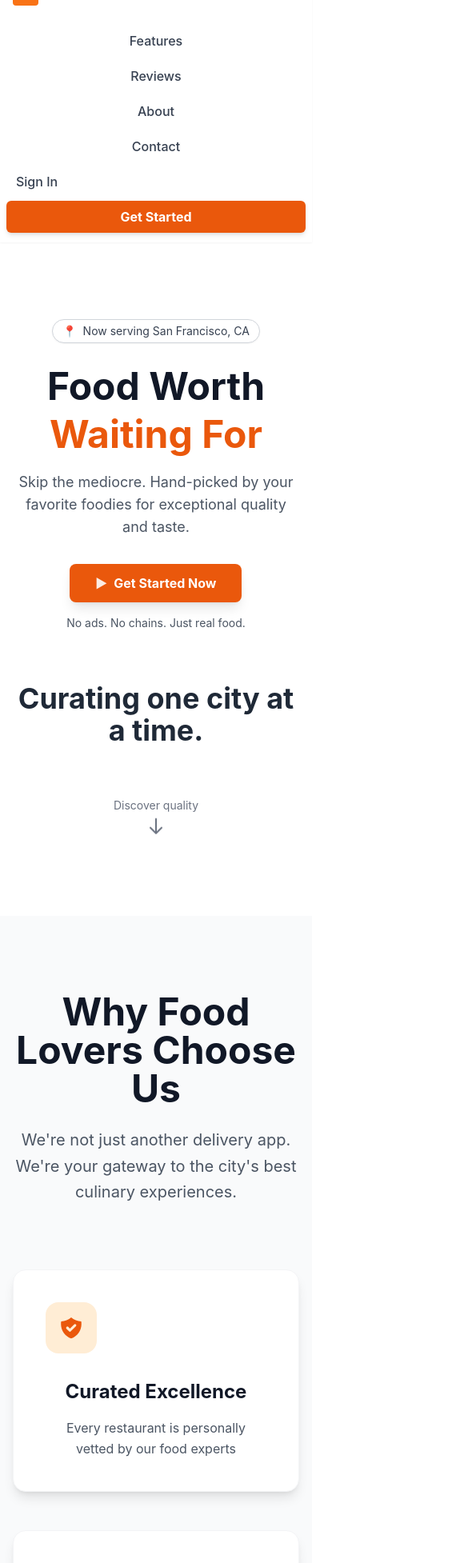
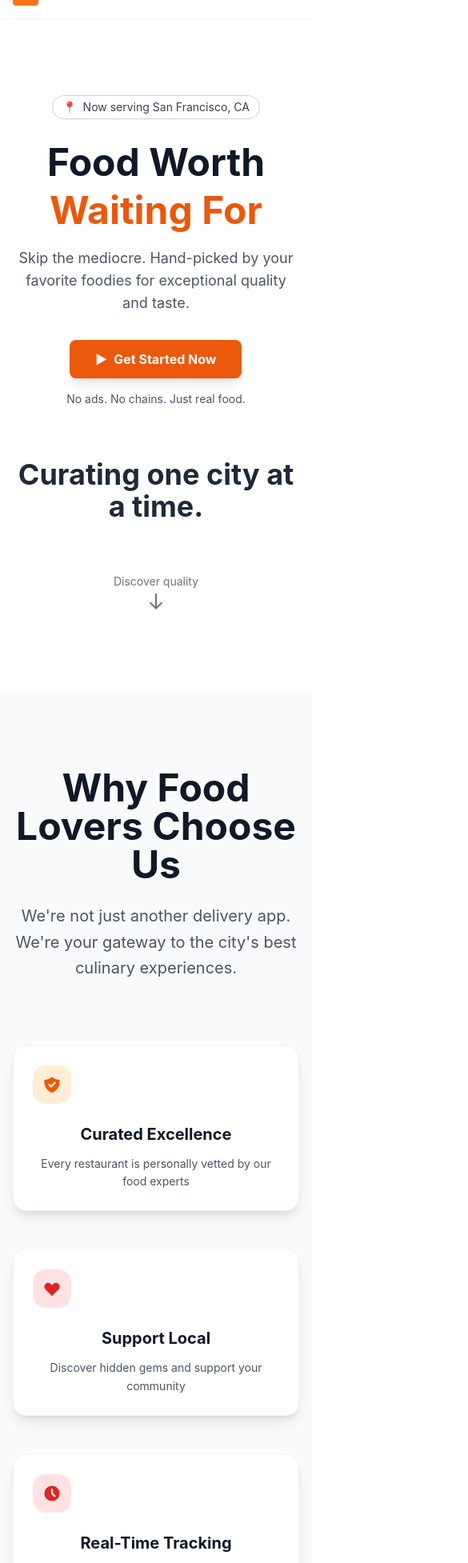
Before and after one commit to Nipunme7/Curated_Bites, a React (Create React App) app in the folder frontend/: page / in a window 390 px wide. Shown: the part 41-1995 px from the top of the page at 80% size, 585 px wide, since content can reach past the window. Built offline with nearby package versions, Linux system fonts and the light colour scheme.

Commit message:
feat: Improve mobile responsiveness and navigation UX

```diff
--- a/frontend/src/components/pages/LandingPage.jsx
+++ b/frontend/src/components/pages/LandingPage.jsx
@@ -1,9 +1,10 @@
-import React, { useEffect, useRef } from 'react';
+import React, { useEffect, useRef, useState } from 'react';
 
 const LandingPage = () => {
     const featuresRef = useRef(null);
     const statsRef = useRef(null);
     const ctaRef = useRef(null);
+    const [isMobileMenuOpen, setIsMobileMenuOpen] = useState(false);
 
     useEffect(() => {
         // Scroll to top when page loads/refreshes
@@ -37,6 +38,13 @@ const LandingPage = () => {
         <div className="min-h-screen bg-white">
             {/* Navigation */}
             <nav className="bg-white shadow-sm sticky top-0 z-50">
+                {/* Mobile menu backdrop */}
+                {isMobileMenuOpen && (
+                    <div
+                        className="fixed inset-0 bg-black bg-opacity-50 z-40 md:hidden"
+                        onClick={() => setIsMobileMenuOpen(false)}
+                    />
+                )}
                 <div className="max-w-7xl mx-auto px-4 sm:px-6 lg:px-8">
                     <div className="flex justify-between items-center h-16">
                         <div className="flex items-center">
@@ -79,13 +87,13 @@ const LandingPage = () => {
                                 type="button"
                                 className="inline-flex items-center justify-center p-2 rounded-md text-gray-400 hover:text-white hover:bg-orange-500 focus:outline-none focus:ring-2 focus:ring-inset focus:ring-white"
                                 aria-controls="mobile-menu"
-                                aria-expanded="false"
+                                aria-expanded={isMobileMenuOpen}
+                                onClick={() => setIsMobileMenuOpen(!isMobileMenuOpen)}
                             >
-                                <span className="sr-only">Open main menu</span>
+                                <span className="sr-only">{isMobileMenuOpen ? 'Close main menu' : 'Open main menu'}</span>
                                 {/* Icon when menu is closed. */}
-                                {/* Heroicon name: outline/bars-3 */}
                                 <svg
-                                    className="block h-6 w-6"
+                                    className={`${isMobileMenuOpen ? 'hidden' : 'block'} h-6 w-6`}
                                     xmlns="http://www.w3.org/2000/svg"
                                     fill="none"
                                     viewBox="0 0 24 24"
@@ -100,9 +108,8 @@ const LandingPage = () => {
                                     />
                                 </svg>
                                 {/* Icon when menu is open. */}
-                                {/* Heroicon name: outline/x */}
                                 <svg
-                                    className="hidden h-6 w-6"
+                                    className={`${isMobileMenuOpen ? 'block' : 'hidden'} h-6 w-6`}
                                     xmlns="http://www.w3.org/2000/svg"
                                     fill="none"
                                     viewBox="0 0 24 24"
@@ -122,38 +129,62 @@ const LandingPage = () => {
                 </div>
 
                 {/* Mobile menu, show/hide based on menu state. */}
-                <div className="md:hidden" id="mobile-menu">
-                    <div className="px-2 pt-2 pb-3 space-y-1 sm:px-3">
+                <div className={`md:hidden ${isMobileMenuOpen ? 'block' : 'hidden'}`} id="mobile-menu">
+                    <div className="absolute top-16 left-0 right-0 bg-white shadow-lg border-t border-gray-200 px-4 py-6 space-y-3 z-50 animate-slide-down">
+                        <div className="flex justify-end mb-4">
+                            <button
+                                onClick={() => setIsMobileMenuOpen(false)}
+                                className="w-8 h-8 text-gray-500 hover:text-orange-600 flex items-center justify-center transition-colors duration-300"
+                            >
+                                <svg className="w-5 h-5" fill="none" stroke="currentColor" viewBox="0 0 24 24">
+                                    <path strokeLinecap="round" strokeLinejoin="round" strokeWidth="2" d="M6 18L18 6M6 6l12 12" />
+                                </svg>
+                            </button>
+                        </div>
+
+                        <div className="space-y-2">
                             <a
                                 href="#features"
-                            className="text-gray-700 hover:bg-orange-500 hover:text-white block px-3 py-2 rounded-md text-base font-medium"
+                                className="text-gray-700 hover:text-orange-600 block py-3 px-4 text-base font-medium transition-colors duration-300"
+                                onClick={() => setIsMobileMenuOpen(false)}
                             >
                                 Features
                             </a>
+
                             <a
                                 href="#reviews"
-                            className="text-gray-700 hover:bg-orange-500 hover:text-white block px-3 py-2 rounded-md text-base font-medium"
+                                className="text-gray-700 hover:text-orange-600 block py-3 px-4 text-base font-medium transition-colors duration-300"
+                                onClick={() => setIsMobileMenuOpen(false)}
                             >
                                 Reviews
                             </a>
+
                             <a
                                 href="#about"
-                            className="text-gray-700 hover:bg-orange-500 hover:text-white block px-3 py-2 rounded-md text-base font-medium"
+                                className="text-gray-700 hover:text-orange-600 block py-3 px-4 text-base font-medium transition-colors duration-300"
+                                onClick={() => setIsMobileMenuOpen(false)}
                             >
                                 About
                             </a>
+
                             <a
                                 href="#contact"
-                            className="text-gray-700 hover:bg-orange-500 hover:text-white block px-3 py-2 rounded-md text-base font-medium"
+                                className="text-gray-700 hover:text-orange-600 block py-3 px-4 text-base font-medium transition-colors duration-300"
+                                onClick={() => setIsMobileMenuOpen(false)}
                             >
                                 Contact
                             </a>
-                        <button className="text-gray-700 hover:bg-orange-500 hover:text-white block px-3 py-2 rounded-md text-base font-medium">
+                        </div>
+
+                        <div className="pt-4 border-t border-gray-100 space-y-3">
+                            <button className="bg-gray-100 hover:bg-gray-200 text-gray-700 font-semibold py-3 px-4 rounded-lg block w-full text-center transition-colors duration-300">
                                 Sign In
                             </button>
-                        <button className="bg-orange-600 hover:bg-orange-700 text-white font-bold py-2 px-4 rounded-md block w-full text-center shadow-md">
+
+                            <button className="bg-orange-600 hover:bg-orange-700 text-white font-semibold py-3 px-4 rounded-lg block w-full text-center transition-colors duration-300">
                                 Get Started
                             </button>
+                        </div>
                     </div>
                 </div>
             </nav>
@@ -224,40 +255,40 @@ const LandingPage = () => {
 
                     <div className="grid md:grid-cols-3 gap-12">
                         {/* Feature 1 */}
-                        <div className="bg-white p-10 rounded-2xl shadow-lg border border-gray-100 hover:shadow-xl transition-all duration-300 transform hover:-translate-y-2 scroll-animate">
-                            <div className="w-16 h-16 bg-orange-100 rounded-2xl flex items-center justify-center mb-8">
-                                <svg className="w-8 h-8 text-orange-600" fill="currentColor" viewBox="0 0 20 20">
+                        <div className="bg-white p-6 sm:p-10 rounded-2xl shadow-lg border border-gray-100 hover:shadow-xl transition-all duration-300 transform hover:-translate-y-2 scroll-animate">
+                            <div className="w-12 h-12 sm:w-16 sm:h-16 bg-orange-100 rounded-2xl flex items-center justify-center mb-6 sm:mb-8">
+                                <svg className="w-6 h-6 sm:w-8 sm:h-8 text-orange-600" fill="currentColor" viewBox="0 0 20 20">
                                     <path fillRule="evenodd" d="M2.166 4.999A11.954 11.954 0 0010 1.944 11.954 11.954 0 0017.834 5c.11.65.166 1.32.166 2.001 0 5.225-3.34 9.67-8 11.317C5.34 16.67 2 12.225 2 7c0-.682.057-1.35.166-2.001zm11.541 3.708a1 1 0 00-1.414-1.414L9 10.586 7.707 9.293a1 1 0 00-1.414 1.414l2 2a1 1 0 001.414 0l4-4z" clipRule="evenodd" />
                                 </svg>
                             </div>
-                            <h3 className="text-2xl font-bold text-gray-900 mb-4">Curated Excellence</h3>
-                            <p className="text-gray-600 leading-relaxed">
+                            <h3 className="text-xl sm:text-2xl font-bold text-gray-900 mb-3 sm:mb-4">Curated Excellence</h3>
+                            <p className="text-gray-600 leading-relaxed text-sm sm:text-base">
                                 Every restaurant is personally vetted by our food experts
                             </p>
                         </div>
 
                         {/* Feature 2 */}
-                        <div className="bg-white p-10 rounded-2xl shadow-lg border border-gray-100 hover:shadow-xl transition-all duration-300 transform hover:-translate-y-2 scroll-animate">
-                            <div className="w-16 h-16 bg-red-100 rounded-2xl flex items-center justify-center mb-8">
-                                <svg className="w-8 h-8 text-red-600" fill="currentColor" viewBox="0 0 20 20">
+                        <div className="bg-white p-6 sm:p-10 rounded-2xl shadow-lg border border-gray-100 hover:shadow-xl transition-all duration-300 transform hover:-translate-y-2 scroll-animate">
+                            <div className="w-12 h-12 sm:w-16 sm:h-16 bg-red-100 rounded-2xl flex items-center justify-center mb-6 sm:mb-8">
+                                <svg className="w-6 h-6 sm:w-8 sm:h-8 text-red-600" fill="currentColor" viewBox="0 0 20 20">
                                     <path fillRule="evenodd" d="M3.172 5.172a4 4 0 015.656 0L10 6.343l1.172-1.171a4 4 0 115.656 5.656L10 17.657l-6.828-6.829a4 4 0 010-5.656z" clipRule="evenodd" />
                                 </svg>
                             </div>
-                            <h3 className="text-2xl font-bold text-gray-900 mb-4">Support Local</h3>
-                            <p className="text-gray-600 leading-relaxed">
+                            <h3 className="text-xl sm:text-2xl font-bold text-gray-900 mb-3 sm:mb-4">Support Local</h3>
+                            <p className="text-gray-600 leading-relaxed text-sm sm:text-base">
                                 Discover hidden gems and support your community
                             </p>
                         </div>
 
                         {/* Feature 3 */}
-                        <div className="bg-white p-10 rounded-2xl shadow-lg border border-gray-100 hover:shadow-xl transition-all duration-300 transform hover:-translate-y-2 scroll-animate">
-                            <div className="w-16 h-16 bg-red-100 rounded-2xl flex items-center justify-center mb-8">
-                                <svg className="w-8 h-8 text-red-600" fill="currentColor" viewBox="0 0 20 20">
+                        <div className="bg-white p-6 sm:p-10 rounded-2xl shadow-lg border border-gray-100 hover:shadow-xl transition-all duration-300 transform hover:-translate-y-2 scroll-animate">
+                            <div className="w-12 h-12 sm:w-16 sm:h-16 bg-red-100 rounded-2xl flex items-center justify-center mb-6 sm:mb-8">
+                                <svg className="w-6 h-6 sm:w-8 sm:h-8 text-red-600" fill="currentColor" viewBox="0 0 20 20">
                                     <path fillRule="evenodd" d="M10 18a8 8 0 100-16 8 8 0 000 16zm1-12a1 1 0 10-2 0v4a1 1 0 00.293.707l2.828 2.829a1 1 0 101.415-1.415L11 9.586V6z" clipRule="evenodd" />
                                 </svg>
                             </div>
-                            <h3 className="text-2xl font-bold text-gray-900 mb-4">Real-Time Tracking</h3>
-                            <p className="text-gray-600 leading-relaxed">
+                            <h3 className="text-xl sm:text-2xl font-bold text-gray-900 mb-3 sm:mb-4">Real-Time Tracking</h3>
+                            <p className="text-gray-600 leading-relaxed text-sm sm:text-base">
                                 Know exactly when your perfectly prepared meal arrives
                             </p>
                         </div>
@@ -271,20 +302,20 @@ const LandingPage = () => {
                     <h2 className="text-5xl font-bold text-gray-900 mb-16 scroll-animate">
                         Trusted by food lovers across the globe
                     </h2>
-                    <div className="flex justify-center items-center space-x-20">
+                    <div className="flex flex-col sm:flex-row justify-center items-center space-y-8 sm:space-y-0 sm:space-x-20">
                         <div className="text-center scroll-animate">
-                            <div className="text-5xl font-bold text-gray-900 mb-2">5,000+</div>
-                            <div className="text-gray-600 text-lg">Happy Customers</div>
+                            <div className="text-4xl sm:text-5xl font-bold text-gray-900 mb-2">5,000+</div>
+                            <div className="text-gray-600 text-base sm:text-lg">Happy Customers</div>
                         </div>
-                        <div className="w-px h-16 bg-gray-300"></div>
+                        <div className="hidden sm:block w-px h-16 bg-gray-300"></div>
                         <div className="text-center scroll-animate">
-                            <div className="text-5xl font-bold text-gray-900 mb-2">200+</div>
-                            <div className="text-gray-600 text-lg">Partner Restaurants</div>
+                            <div className="text-4xl sm:text-5xl font-bold text-gray-900 mb-2">200+</div>
+                            <div className="text-gray-600 text-base sm:text-lg">Partner Restaurants</div>
                         </div>
-                        <div className="w-px h-16 bg-gray-300"></div>
+                        <div className="hidden sm:block w-px h-16 bg-gray-300"></div>
                         <div className="text-center scroll-animate">
-                            <div className="text-5xl font-bold text-gray-900 mb-2">50,000+</div>
-                            <div className="text-gray-600 text-lg">Orders Delivered</div>
+                            <div className="text-4xl sm:text-5xl font-bold text-gray-900 mb-2">50,000+</div>
+                            <div className="text-gray-600 text-base sm:text-lg">Orders Delivered</div>
                         </div>
                     </div>
                 </div>
@@ -301,7 +332,7 @@ const LandingPage = () => {
                         <p className="text-xl text-orange-100 mb-12 max-w-3xl mx-auto leading-relaxed">
                             Join thousands of food lovers who've discovered their new favorite restaurants through CuratedEats.
                         </p>
-                        <button className="bg-white text-orange-500 px-12 py-5 rounded-xl text-xl font-semibold hover:bg-gray-50 transition-all duration-300 shadow-lg hover:shadow-xl transform hover:-translate-y-1 mb-6">
+                        <button className="bg-white text-orange-500 px-6 sm:px-12 py-4 sm:py-5 rounded-xl text-lg sm:text-xl font-semibold hover:bg-gray-50 transition-all duration-300 shadow-lg hover:shadow-xl transform hover:-translate-y-1 mb-6">
                             Start Exploring in San Francisco
                         </button>
                         <p className="text-orange-100 text-base">
@@ -311,16 +342,16 @@ const LandingPage = () => {
                 </div>
 
                 {/* Footer */}
-                <footer className="bg-gray-900 py-16">
+                <footer className="bg-gray-900 py-12 sm:py-16">
                     <div className="max-w-7xl mx-auto px-4 sm:px-6 lg:px-8">
-                        <div className="flex justify-between items-center">
+                        <div className="flex flex-col sm:flex-row justify-between items-center space-y-4 sm:space-y-0">
                             <div className="flex items-center space-x-3">
                                 <div className="w-8 h-8 bg-orange-500 rounded-lg flex items-center justify-center">
                                     <span className="text-white font-bold text-sm">CE</span>
                                 </div>
                                 <span className="text-white font-bold text-xl">CuratedEats</span>
                             </div>
-                            <p className="text-gray-400 text-base">
+                            <p className="text-gray-400 text-sm sm:text-base text-center sm:text-left">
                                 © 2025 CuratedEats. Bringing you the city's finest food, one meal at a time.
                             </p>
                         </div>
@@ -330,6 +361,16 @@ const LandingPage = () => {
 
             {/* Custom CSS for animations */}
             <style jsx>{`
+        @keyframes slide-down {
+          0% {
+            opacity: 0;
+            transform: translateY(-20px);
+          }
+          100% {
+            opacity: 1;
+            transform: translateY(0);
+          }
+        }
         @keyframes fade-in-up {
           0% {
             opacity: 0;
@@ -384,6 +425,9 @@ const LandingPage = () => {
           opacity: 1;
           transform: translateY(0);
         }
+        .animate-slide-down {
+          animation: slide-down 0.3s cubic-bezier(0.4, 0, 0.2, 1) forwards;
+        }
         .animation-delay-200 {
           animation-delay: 0.3s;
         }
```
Lines whose indentation alone changed are shown as unchanged.
